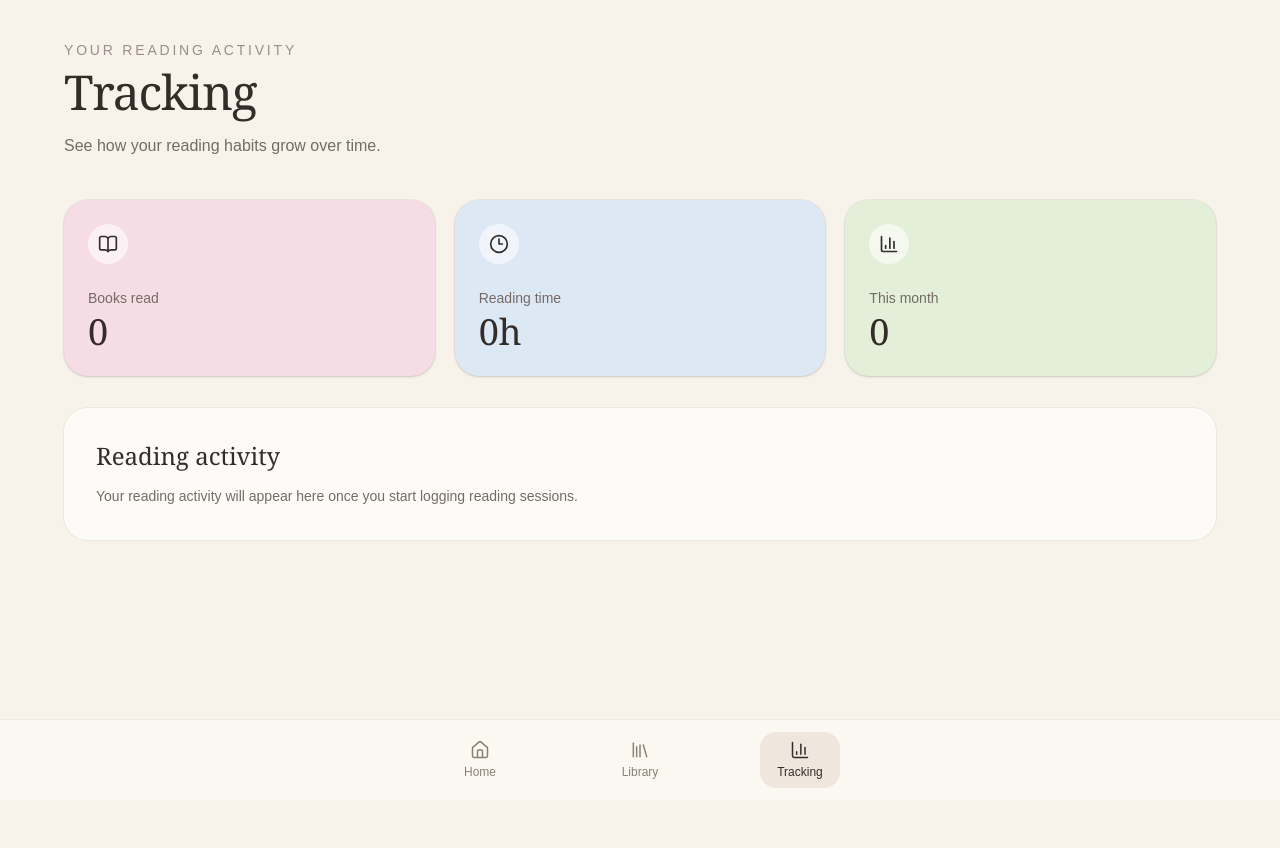
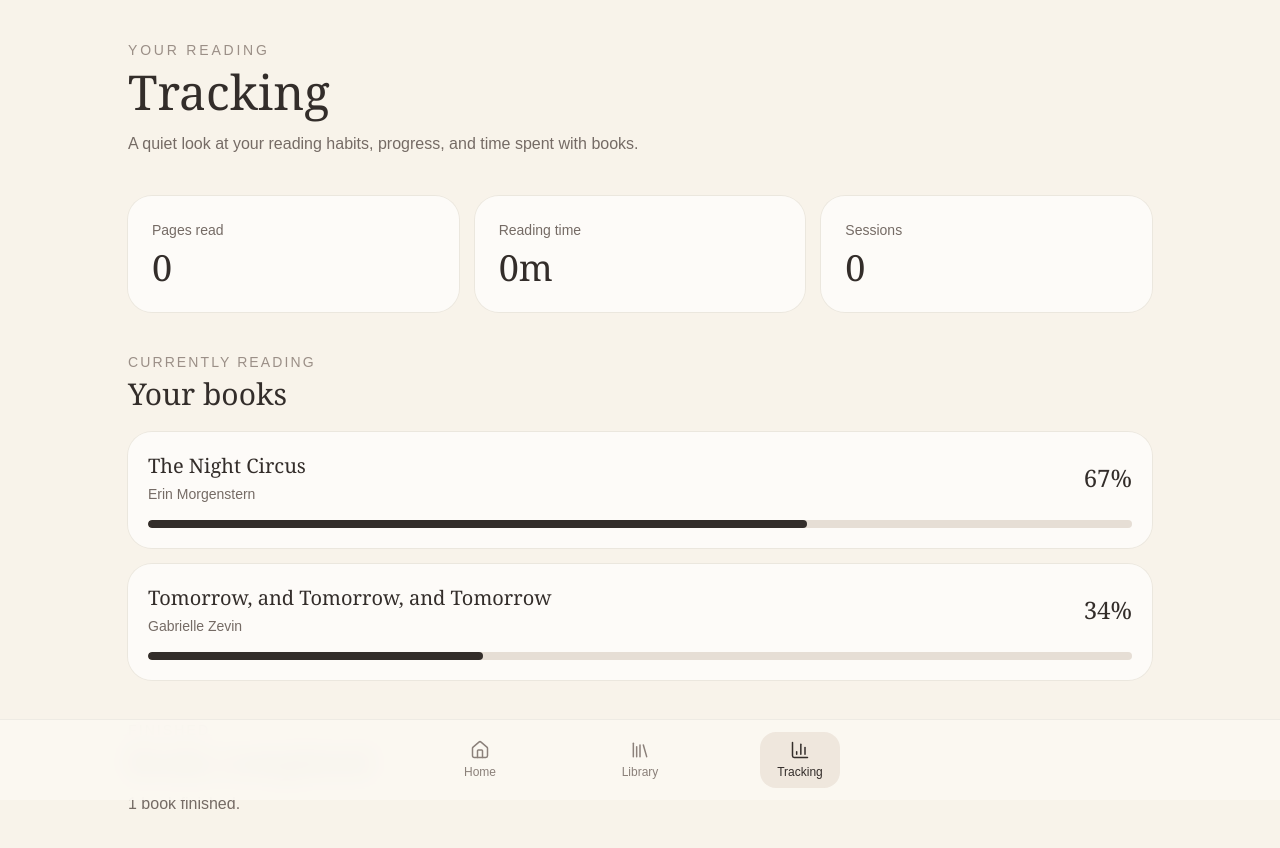
Before and after one commit to ZayraOriel05/bookshelf, a Next.js app: page /tracking in a window 1280 px wide. Shown: the top 848 px of the page. Before the commit the page ends 800 px from the top, so only its background shows below. Built offline with nearby package versions, Linux system fonts and the light colour scheme.

Commit message:
Add reading tracking dashboard

```diff
--- a/app/layout.tsx
+++ b/app/layout.tsx
@@ -2,6 +2,7 @@ import type { Metadata } from "next";
 import { Geist, Geist_Mono } from "next/font/google";
 import "./globals.css";
 import BottomNav from "@/components/BottomNav";
+import { ReadingProvider } from "@/context/ReadingContext";
 
 export const metadata: Metadata = {
   title: "Bookshelf",
@@ -16,7 +17,9 @@ export default function RootLayout({
   return (
     <html lang="en">
       <body>
-        {children}
+        <ReadingProvider>
+          {children}
+        </ReadingProvider>
 
         <BottomNav />
       </body>
--- a/app/library/[id]/page.tsx
+++ b/app/library/[id]/page.tsx
@@ -12,6 +12,7 @@ import ReadingStatus, {
 import ReadingSessionForm from "@/components/ReadingSessionForm";
 import ReadingSessionList from "@/components/ReadingSessionList";
 import type { ReadingSession } from "@/data/books";
+import { useReading } from "@/context/ReadingContext";
 
 export default function BookPage() {
   const params = useParams();
@@ -28,7 +29,10 @@ export default function BookPage() {
 
   const [currentPage, setCurrentPage] = useState(book?.currentPage ?? 0);
 
-  const [sessions, setSessions] = useState<ReadingSession[]>([]);
+  const { sessions, addSession } = useReading();
+  const bookSessions = book
+    ? sessions.filter((session) => session.bookId === book.id)
+    : [];
   const [showSessionForm, setShowSessionForm] = useState(false);
 
   function handleAddSession(data: {
@@ -58,7 +62,7 @@ export default function BookPage() {
       note: data.note,
     };
 
-    setSessions((previous) => [newSession, ...previous]);
+    addSession(newSession);
 
     setCurrentPage(endPage);
 
@@ -206,7 +210,7 @@ export default function BookPage() {
                 />
               )}
 
-              <ReadingSessionList sessions={sessions} />
+              <ReadingSessionList sessions={bookSessions} />
             </section>
           </div>
         </section>
--- a/app/tracking/page.tsx
+++ b/app/tracking/page.tsx
@@ -1,76 +1,131 @@
-import { BarChart3, BookOpen, Clock3 } from "lucide-react";
+"use client";
+
+import { useReading } from "@/context/ReadingContext";
+import { books } from "@/data/books";
+
+function formatMinutes(minutes: number) {
+  const hours = Math.floor(minutes / 60);
+  const remainingMinutes = minutes % 60;
+
+  if (hours === 0) {
+    return `${remainingMinutes}m`;
+  }
+
+  if (remainingMinutes === 0) {
+    return `${hours}h`;
+  }
+
+  return `${hours}h ${remainingMinutes}m`;
+}
 
 export default function TrackingPage() {
+  const { sessions } = useReading();
+
+  const pagesRead = sessions.reduce(
+    (total, session) => total + session.pagesRead,
+    0,
+  );
+
+  const readingMinutes = sessions.reduce(
+    (total, session) => total + session.duration,
+    0,
+  );
+
+  const currentlyReading = books.filter(
+    (book) => book.status === "currently-reading",
+  );
+
+  const booksFinished = books.filter((book) => book.status === "read");
+
   return (
     <main className="min-h-screen bg-[#F8F3EA] text-[#332D2A]">
-      <div className="mx-auto min-h-screen max-w-7xl px-6 pb-28 pt-10 md:px-10 lg:px-16">
+      <div className="mx-auto max-w-6xl px-6 pb-28 pt-10 md:px-10 lg:px-16">
         <header>
-          <p className="mb-2 text-sm font-medium uppercase tracking-[0.2em] text-[#9B8F87]">
-            Your reading activity
+          <p className="text-sm uppercase tracking-[0.2em] text-[#9B8F87]">
+            Your reading
           </p>
 
-          <h1 className="font-serif text-5xl tracking-tight">Tracking</h1>
+          <h1 className="mt-2 font-serif text-5xl">Tracking</h1>
 
-          <p className="mt-4 max-w-xl text-base leading-7 text-[#756B65]">
-            See how your reading habits grow over time.
+          <p className="mt-4 max-w-xl text-[#756B65]">
+            A quiet look at your reading habits, progress, and time spent with
+            books.
           </p>
         </header>
 
-        <section className="mt-10 grid gap-5 md:grid-cols-3">
-          <StatCard
-            icon={<BookOpen className="h-5 w-5" />}
-            label="Books read"
-            value="0"
-            className="bg-[#F5DCE5]"
-          />
+        <section className="mt-10 grid gap-4 sm:grid-cols-3">
+          <div className="rounded-3xl bg-white/70 p-6 ring-1 ring-black/5">
+            <p className="text-sm text-[#756B65]">Pages read</p>
 
-          <StatCard
-            icon={<Clock3 className="h-5 w-5" />}
-            label="Reading time"
-            value="0h"
-            className="bg-[#DDE8F5]"
-          />
+            <p className="mt-2 font-serif text-4xl">{pagesRead}</p>
+          </div>
 
-          <StatCard
-            icon={<BarChart3 className="h-5 w-5" />}
-            label="This month"
-            value="0"
-            className="bg-[#E4EFD9]"
-          />
+          <div className="rounded-3xl bg-white/70 p-6 ring-1 ring-black/5">
+            <p className="text-sm text-[#756B65]">Reading time</p>
+
+            <p className="mt-2 font-serif text-4xl">
+              {formatMinutes(readingMinutes)}
+            </p>
+          </div>
+
+          <div className="rounded-3xl bg-white/70 p-6 ring-1 ring-black/5">
+            <p className="text-sm text-[#756B65]">Sessions</p>
+
+            <p className="mt-2 font-serif text-4xl">{sessions.length}</p>
+          </div>
         </section>
 
-        <section className="mt-8 rounded-3xl bg-white/70 p-8 ring-1 ring-black/5">
-          <h2 className="font-serif text-2xl">Reading activity</h2>
+        <section className="mt-10">
+          <div>
+            <p className="text-sm uppercase tracking-[0.15em] text-[#9B8F87]">
+              Currently reading
+            </p>
 
-          <p className="mt-3 max-w-xl text-sm leading-6 text-[#756B65]">
-            Your reading activity will appear here once you start logging
-            reading sessions.
+            <h2 className="mt-1 font-serif text-3xl">Your books</h2>
+          </div>
+
+          <div className="mt-5 grid gap-4">
+            {currentlyReading.map((book) => (
+              <div
+                key={book.id}
+                className="rounded-3xl bg-white/70 p-5 ring-1 ring-black/5"
+              >
+                <div className="flex items-center justify-between gap-4">
+                  <div>
+                    <p className="font-serif text-xl">{book.title}</p>
+
+                    <p className="mt-1 text-sm text-[#756B65]">{book.author}</p>
+                  </div>
+
+                  <p className="font-serif text-2xl">{book.progress}%</p>
+                </div>
+
+                <div className="mt-4 h-2 overflow-hidden rounded-full bg-[#E6DED5]">
+                  <div
+                    className="h-full rounded-full bg-[#332D2A]"
+                    style={{
+                      width: `${book.progress}%`,
+                    }}
+                  />
+                </div>
+              </div>
+            ))}
+          </div>
+        </section>
+
+        <section className="mt-10">
+          <p className="text-sm uppercase tracking-[0.15em] text-[#9B8F87]">
+            Finished
+          </p>
+
+          <h2 className="mt-1 font-serif text-3xl">Books completed</h2>
+
+          <p className="mt-3 text-[#756B65]">
+            {booksFinished.length} book
+            {booksFinished.length === 1 ? "" : "s"} finished.
           </p>
         </section>
       </div>
     </main>
   );
 }
-
-type StatCardProps = {
-  icon: React.ReactNode;
-  label: string;
-  value: string;
-  className?: string;
-};
-
-function StatCard({ icon, label, value, className = "" }: StatCardProps) {
-  return (
-    <div
-      className={`rounded-3xl p-6 shadow-sm ring-1 ring-black/5 ${className}`}
-    >
-      <div className="flex h-10 w-10 items-center justify-center rounded-full bg-white/60">
-        {icon}
-      </div>
-
-      <p className="mt-6 text-sm text-[#756B65]">{label}</p>
-
-      <p className="mt-1 font-serif text-4xl">{value}</p>
-    </div>
-  );
-}
--- /dev/null
+++ b/context/ReadingContext.tsx
@@ -0,0 +1,45 @@
+"use client";
+
+import { createContext, useContext, useState, type ReactNode } from "react";
+
+import type { ReadingSession } from "@/data/books";
+
+type ReadingContextValue = {
+  sessions: ReadingSession[];
+  addSession: (session: ReadingSession) => void;
+};
+
+const ReadingContext = createContext<ReadingContextValue | null>(null);
+
+type ReadingProviderProps = {
+  children: ReactNode;
+};
+
+export function ReadingProvider({ children }: ReadingProviderProps) {
+  const [sessions, setSessions] = useState<ReadingSession[]>([]);
+
+  function addSession(session: ReadingSession) {
+    setSessions((previous) => [session, ...previous]);
+  }
+
+  return (
+    <ReadingContext.Provider
+      value={{
+        sessions,
+        addSession,
+      }}
+    >
+      {children}
+    </ReadingContext.Provider>
+  );
+}
+
+export function useReading() {
+  const context = useContext(ReadingContext);
+
+  if (!context) {
+    throw new Error("useReading must be used inside ReadingProvider");
+  }
+
+  return context;
+}
```
